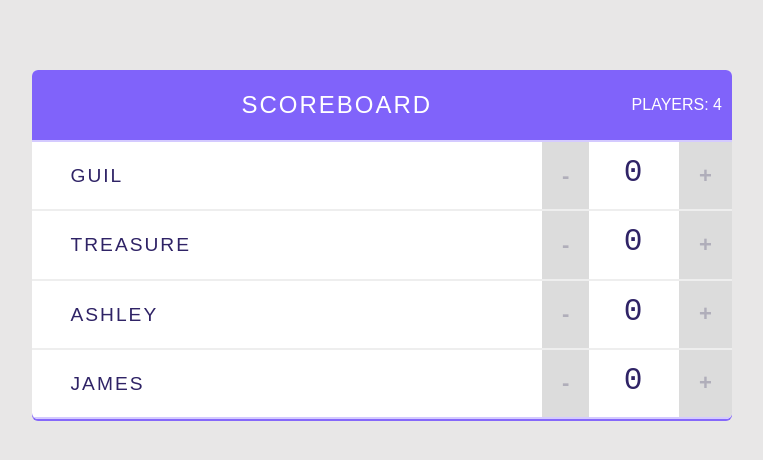
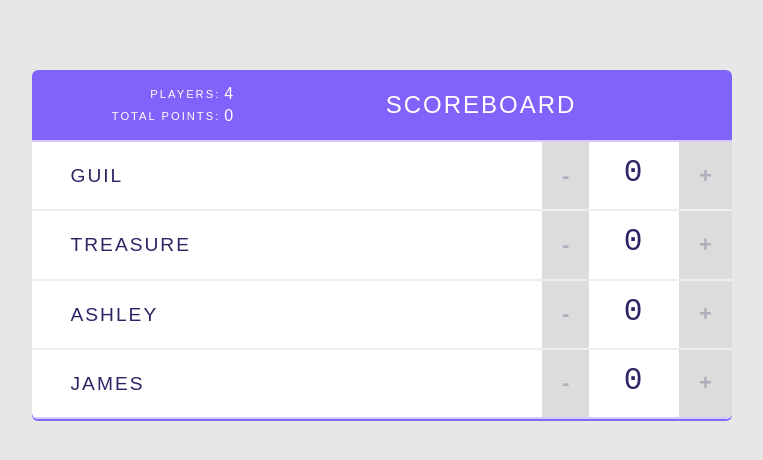
Before and after one commit to flamerged/react-score-board, a React (Create React App) app: page / in a window 1280 px wide. Shown: the top 460 px of the page, without its empty margins (258-1021 px from the left). Built offline with nearby package versions, Linux system fonts and the light colour scheme.

Commit message:
added scoreboard stats

```diff
--- a/src/components/App.js
+++ b/src/components/App.js
@@ -30,7 +30,7 @@ class App extends Component {
 
     handleScoreChange = (index, delta) => {
         this.setState(prevState => ({
-            score: prevState.players[index].score += delta
+            score: (prevState.players[index].score += delta)
         }));
     };
 
@@ -45,7 +45,7 @@ class App extends Component {
             <div className="scoreboard">
                 <Header
                     title="Scoreboard"
-                    totalPlayers={this.state.players.length}
+                    players={this.state.players}
                 />
 
                 {/* Player list*/}
--- a/src/components/Header.js
+++ b/src/components/Header.js
@@ -1,10 +1,11 @@
-import React from "react";
+import React from 'react';
+import Stats from './Stats';
 
 const Header = props => {
     return (
         <header>
+            <Stats players={props.players} />
             <h1>{props.title}</h1>
-            <span>Players: {props.totalPlayers}</span>
         </header>
     );
 };
--- /dev/null
+++ b/src/components/Stats.js
@@ -0,0 +1,24 @@
+import React from 'react';
+
+const Stats = props => {
+    return (
+        <table className="stats">
+            <tbody>
+                <tr>
+                    <td>Players:</td>
+                    <td>{props.players.length}</td>
+                </tr>
+                <tr>
+                    <td>Total Points:</td>
+                    <td>
+                        {props.players.reduce((total, player) => {
+                            return total + player.score;
+                        }, 0)}
+                    </td>
+                </tr>
+            </tbody>
+        </table>
+    );
+};
+
+export default Stats;
```
